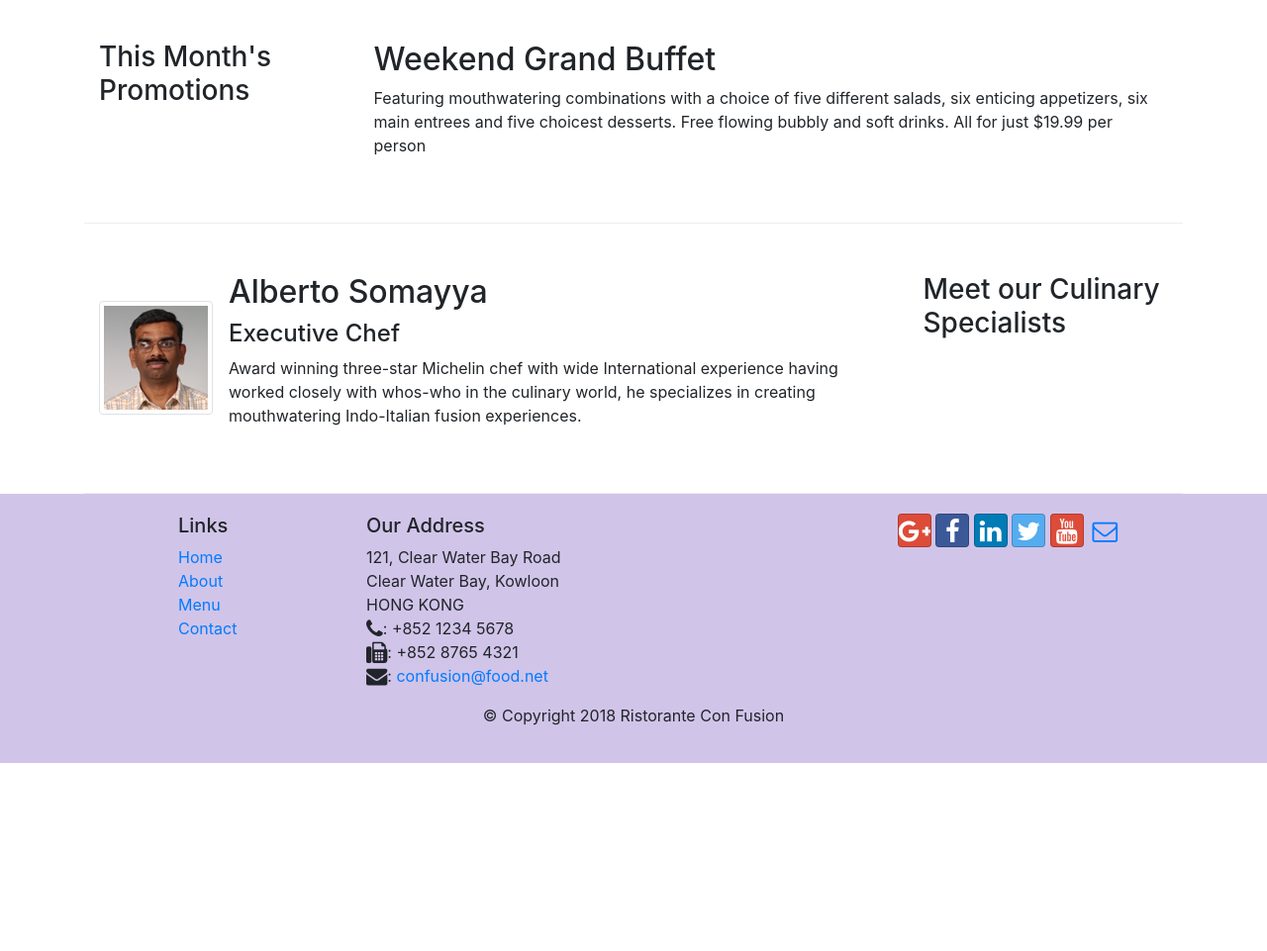
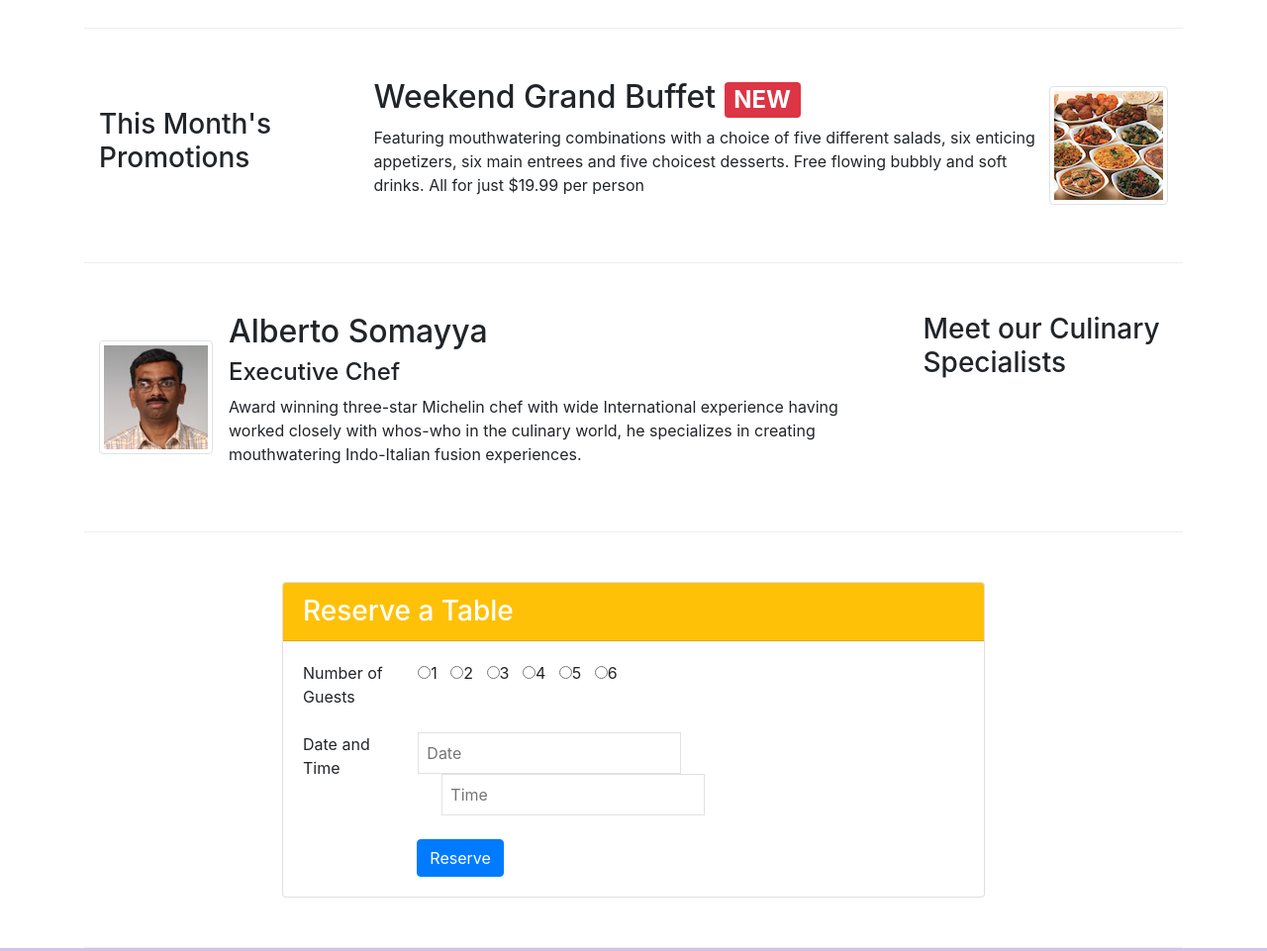
Before and after one commit to ialphha/Bootstrap, a website: page index.html in a window 1280 px wide. Shown: the part 520-1481 px from the top of the page at 99% size. Before the commit the page ends 1291 px from the top, so only its background shows below. Drawn offline with nearby package versions, Linux system fonts and the light colour scheme.

```diff
--- a/css/style.css
+++ b/css/style.css
@@ -35,3 +35,10 @@
 .navbar-dark{
     background-color: #512DA8;
 }
+
+.tab-content{
+    border-left:1px #ddd;
+    border-right: 1px solid #ddd;
+    border-bottom: 1px solid #ddd;
+    padding: 10px;
+}
--- a/index.html
+++ b/index.html
@@ -31,15 +31,18 @@
         </div>
     </div>
 </nav>
-    <header class ="jumbotron">
+    <header class ="jumbotron pb-5">
         <div class= "container">
             <div class="row row-header">
                 <div class="col-12 col-sm-6">
                     <h1>Ristorante con Fusion</h1>
                     <p>We take inspiration from the World's best cuisines, and create a unique fusion experience. Our lipsmacking creations will tickle your culinary senses!</p>
                 </div>
-                <div class ="col-12 col-sm align-self-center">
+                <div class ="col-12 col-sm-3 align-self-center">
                     <img src="img/logo.png" class="img-fluid" alt="logo">
+                </div>
+                <div class="col-12 col-sm-3 align-self-center">
+                    <a type="button" class="btn btn-warning btn-lg px-5 d-block" href="#table-start">Reserve Table</a>
                 </div>
             </div>
         </div>
@@ -66,13 +69,19 @@
             </div>
         </div>
 
-        <div class= "row row-content">
-            <div class ="col-12 col-sm-4  col-md-3">
+        <div class= "row row-content align-items-center">
+            <div class ="col-12 col-sm-4  order-sm-first col-md-3">
                 <h3>This Month's Promotions</h3>
             </div>
-            <div class ="col col-sm col-md">
-                <h2>Weekend Grand Buffet</h2>
-                <p>Featuring mouthwatering combinations with a choice of five different salads, six enticing appetizers, six main entrees and five choicest desserts. Free flowing bubbly and soft drinks. All for just $19.99 per person </p>
+            <div class="col col-sm order-sm-last col-md">
+                <div class="media">
+                    <div class="media-body">
+                        <h2 class="mt-0">Weekend Grand Buffet <span class="badge badge-danger">NEW </span></h2>
+                        <p class="d-none d-sm-block">Featuring mouthwatering combinations with a choice of five different salads, six enticing appetizers, six main entrees and five choicest desserts. Free flowing bubbly and soft drinks. All for just $19.99 per person </p>
+                    </div>
+                    <img class="d-flex ml-2 img-thumbnail align-self-center"
+                                src="img/buffet.png" alt="buffet">
+                </div>
             </div>
         </div>
 
@@ -95,6 +104,37 @@
                     </div>
                 </div>
             </div>
+        </div>
+        <div id="table-start" class="row row-content">
+            <form class="col-12 offset-sm-2 col-sm-8 align-items-center">
+                <div class="card ">
+                    <h3 class="card-header bg-warning text-white">Reserve a Table</h3>
+                    <div class="card-body">
+                        <dl class="row">
+                            <dd class="col-12 col-sm-2">Number of Guests</dd>
+                            <dd class="col-12 col-sm-10 ">
+                                <input type="radio">1 &nbsp;
+                                <input type="radio">2 &nbsp;
+                                <input type="radio">3 &nbsp;
+                                <input type="radio">4 &nbsp;
+                                <input type="radio">5 &nbsp;
+                                <input type="radio">6
+                            </dd>
+                        </dl>
+                        <dl class="row">
+                            <dd class="col-12 col-sm-2 ">Date and Time</dd>
+                            <dd class="col-12 col-sm-10 ">
+                                <span class="col-12 col-sm-6 px-0"><input class="rounded-lg px-0 border p-2" type="text" placeholder="Date"> </span>
+                                <span class="col-12 col-sm-6 px-0 px-sm-4"><input class="rounded-lg px-0 border p-2" type="text" placeholder="Time"></span>
+                            </dd>
+                        </dl>
+                        <div class="offset-sm-2 px-1">
+                            <button type="button" class=" btn btn-primary text-white rounded-lg"> Reserve </button>
+                        </div>
+                    </div>
+                </div>
+            </form>
+
         </div>
     </div>
 
```
Also changed, not shown: aboutus.html (+27 -1 lines).
